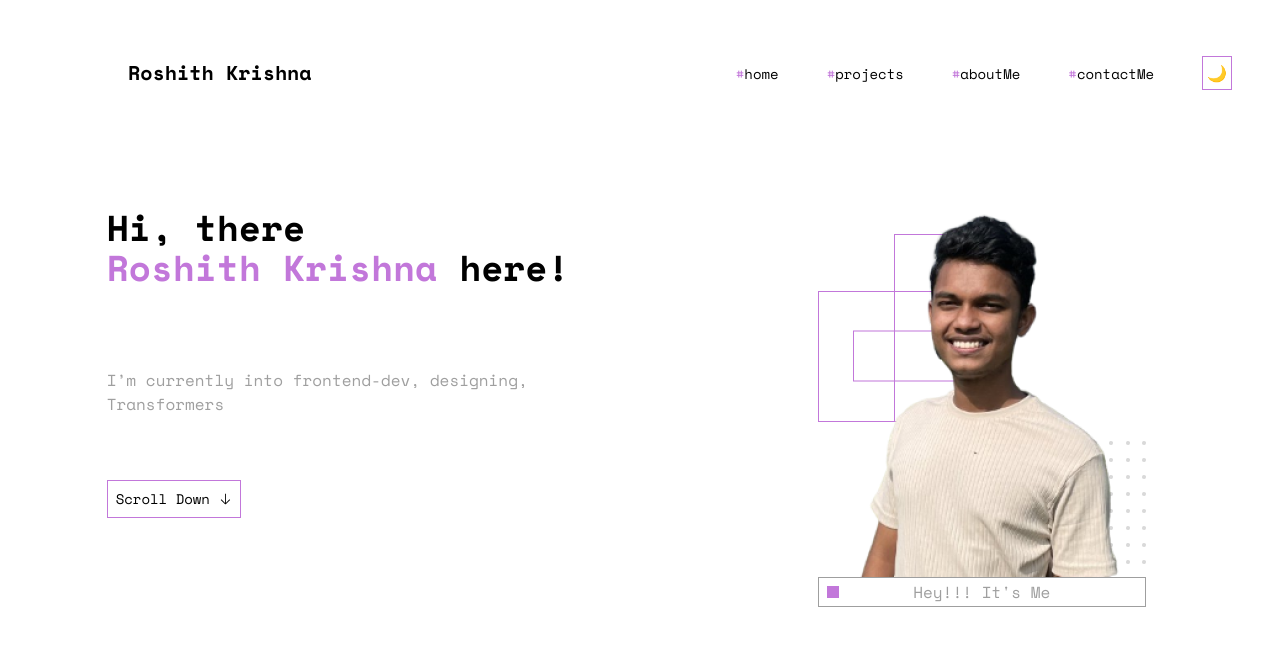
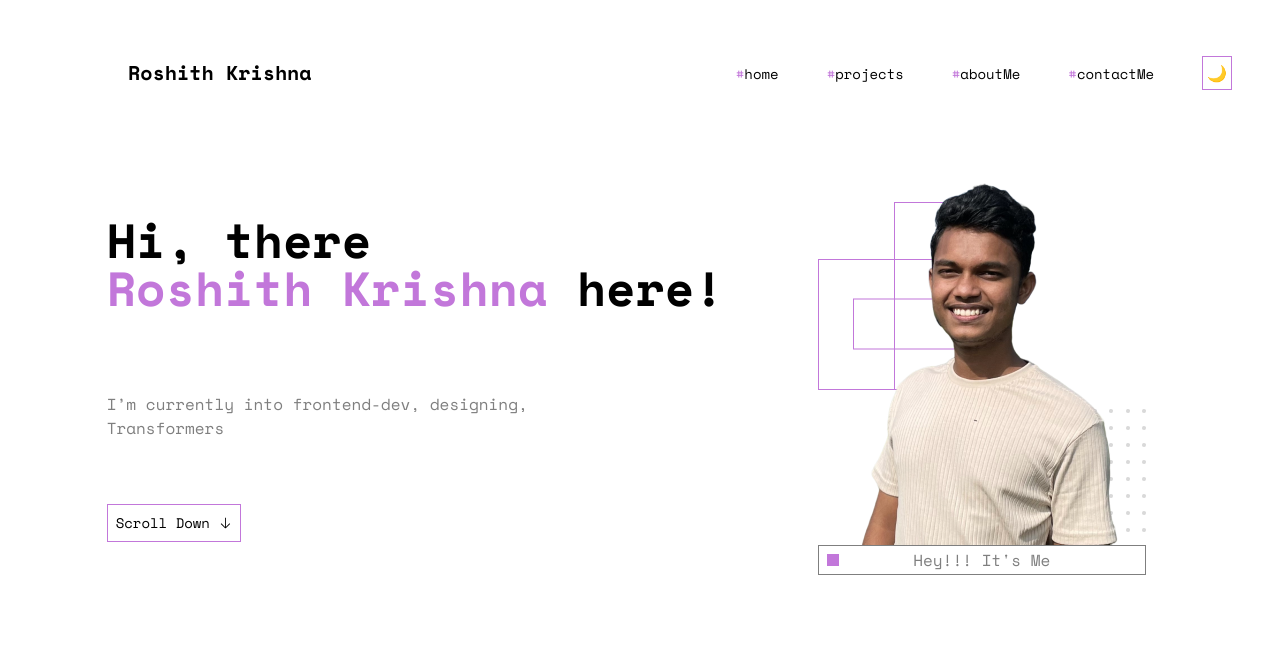
Before and after one commit to roshith2001/portfolio2.0, a Next.js app: page / in a window 1280 px wide. Shown: the top 646 px of the page. Built offline with nearby package versions, Linux system fonts and the light colour scheme.

Commit message:
second-commit

```diff
--- a/app/components/Hero.js
+++ b/app/components/Hero.js
@@ -6,10 +6,10 @@ import { VscArrowDown } from "react-icons/vsc";
 export default function Hero() {
     return (
         <div className="w-full h-screen flex justify-center absolute top-20">
-            <div className="w-5/6 pt-32 flex">
+            <div className="w-5/6 pt-24 flex">
                 {/*Text Section*/}
-                <div className="w-full md:w-2/3">
-                    <p className="text-4xl font-semibold">
+                <div className="w-full md:w-2/3 md:pt-10">
+                    <p className="text-5xl font-semibold">
                         Hi, there<br/>
                         <span className="text-purple">Roshith Krishna</span> here!
                     </p>
--- a/app/components/TopBar.js
+++ b/app/components/TopBar.js
@@ -18,7 +18,7 @@ export default function Topbar(){
     if(!mounted) return null;
 
     return(
-        <div className="fixed flex w-screen py-6 md:py-14 items-center backdrop-blur-xl z-10">
+        <div className="fixed flex w-screen py-6 md:pt-14 md:pb-6 items-center backdrop-blur-xl z-10">
             <div className="w-4/5 md:min-w-1/2 flex flex-wrap">
                 <span className="font-bold text-sm md:text-xl ml-12 md:ml-32">Roshith Krishna</span>
             </div>
--- a/tailwind.config.js
+++ b/tailwind.config.js
@@ -16,7 +16,7 @@ module.exports = {
       },
       colors: {
         'purple': '#C277DA',
-        'grey': '#9F9F9F',
+        'grey': '#7F7F7F',
       }
     },
   },
```
Also changed, not shown: public/Hero_Image.png.
